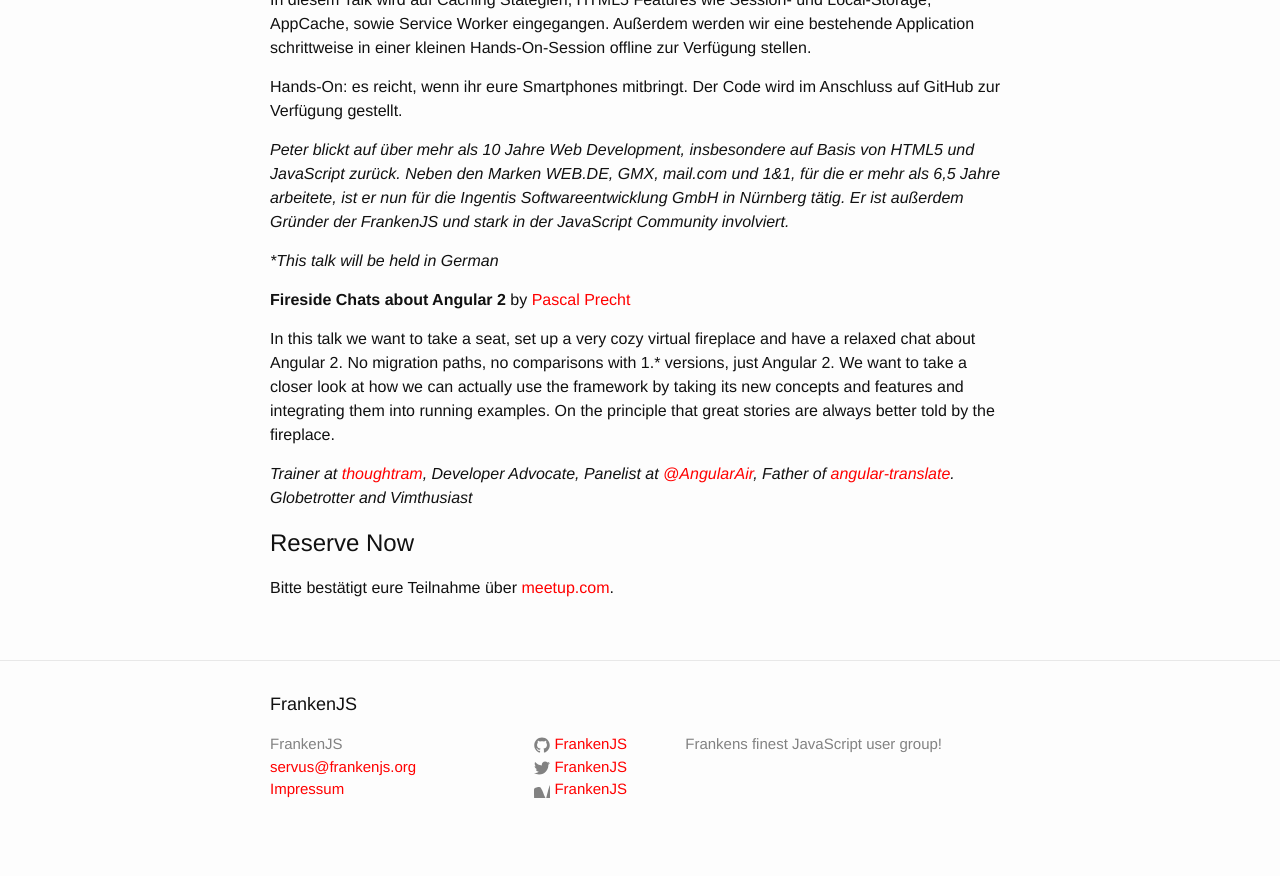
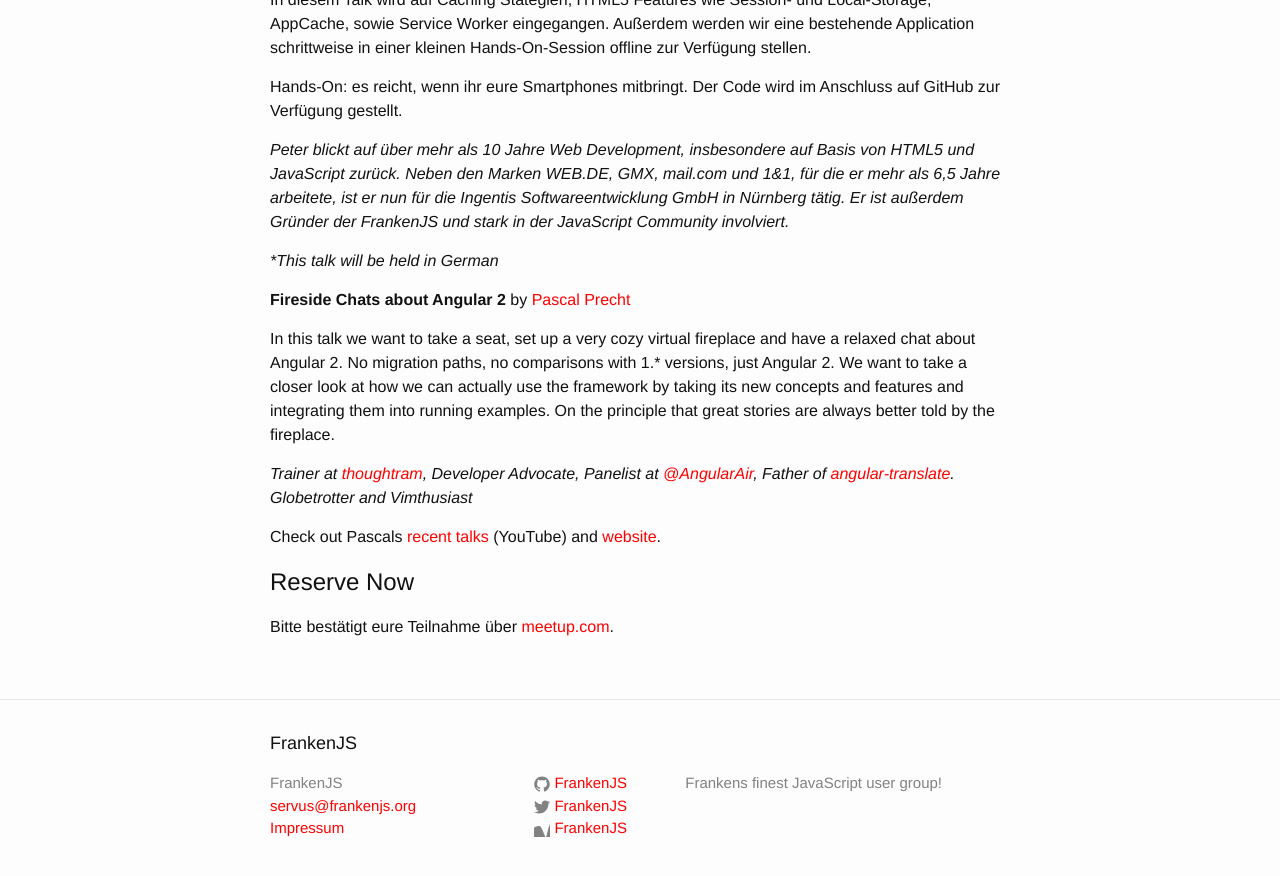
Before and after one commit to FrankenJS/frankenjs.github.io, a Jekyll site: the page built from _posts/2015-06-27-offline-first-web-applications.markdown, in a window 1280 px wide and 900 px high, scrolled down 691 px. Shown: the top 876 px of the window. Built offline with Jekyll 4.4.1, drawn with Linux system fonts in a browser that asks for light colours.

Commit message:
Added some more information

```diff
--- a/_posts/2015-06-27-offline-first-web-applications.markdown
+++ b/_posts/2015-06-27-offline-first-web-applications.markdown
@@ -26,6 +26,8 @@ In this talk we want to take a seat, set up a very cozy virtual fireplace and ha
 
 *Trainer at [thoughtram][thoughtram-website], Developer Advocate, Panelist at [@AngularAir][angular-air], Father of [angular-translate][angular-translate]. Globetrotter and Vimthusiast*
 
+Check out Pascals [recent talks][recent-talks] (YouTube) and [website][pascal-precht].
+
 # Reserve Now
 
 Bitte bestätigt eure Teilnahme über [meetup.com][next-meetup].
@@ -37,3 +39,5 @@ Bitte bestätigt eure Teilnahme über [meetup.com][next-meetup].
 [thoughtram-twitter]: http://twitter.com/thoughtram
 [angular-air]: https://twitter.com/AngularAir
 [angular-translate]: https://angular-translate.github.io/
+[recent-talks]: https://www.youtube.com/playlist?list=PLauX9TuJ8sfw6FH2doAbCi5Y-8GJHLqtb
+[pascal-website]: http://pascalprecht.github.io
```
